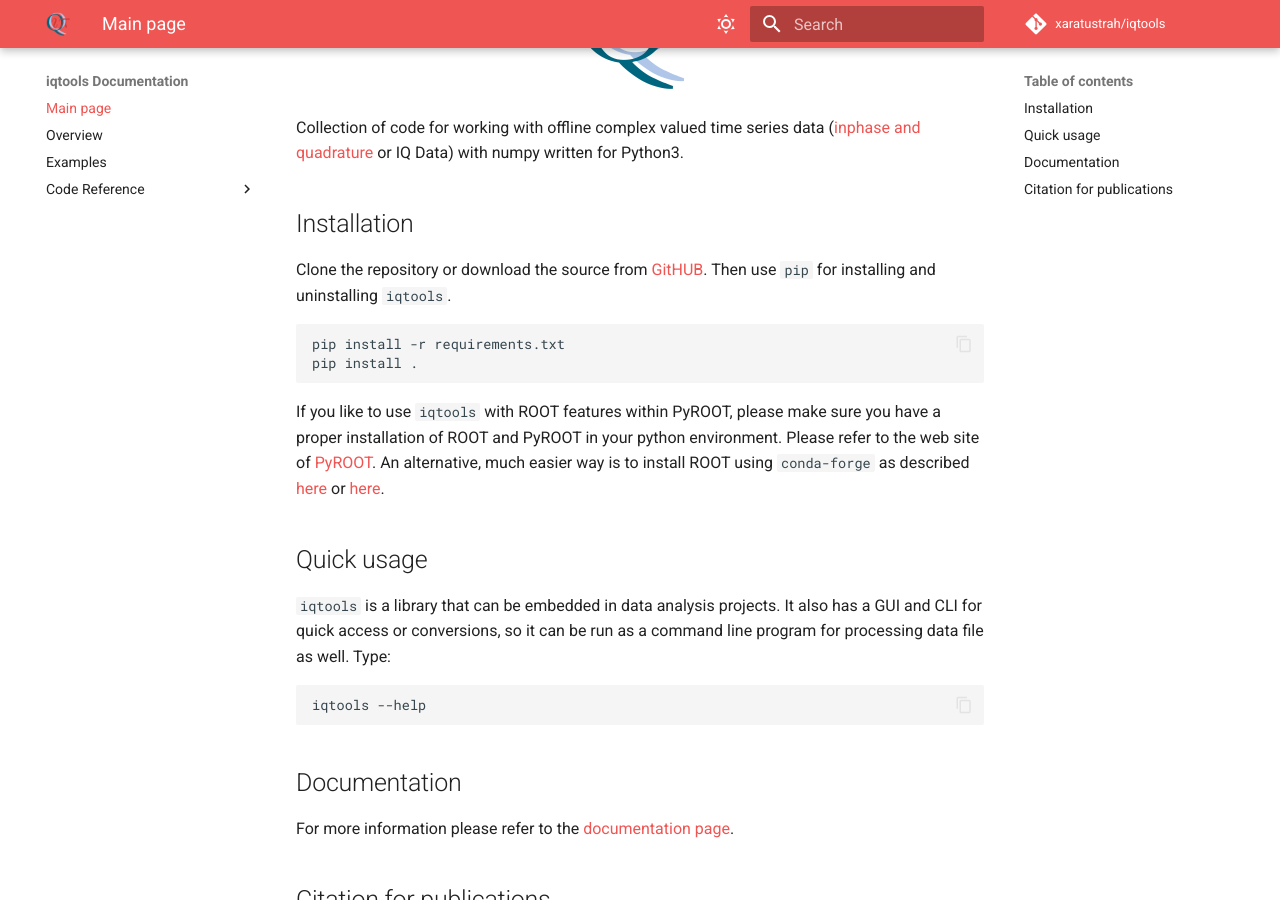
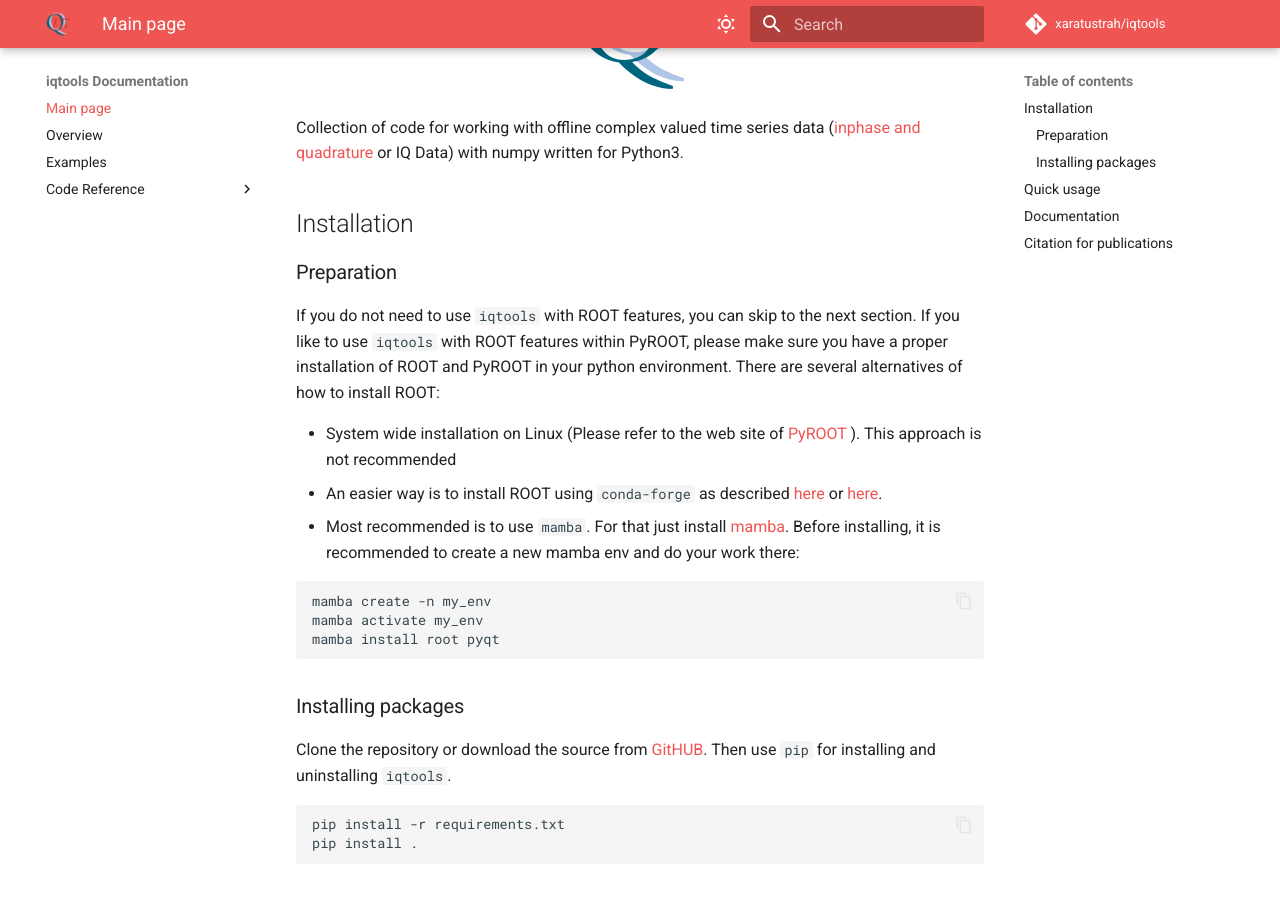
Before and after one commit to xaratustrah/iqtools, an MkDocs documentation site: the page built from docs/index.md, in a window 1280 px wide and 900 px high, scrolled down 260 px. Built offline with MkDocs 1.6.1 and Material for MkDocs 9.7.7, drawn with Linux system fonts in a browser that asks for light colours; comment, search, counter and statistics services are not loaded.

````diff
--- a/docs/index.md
+++ b/docs/index.md
@@ -9,12 +9,28 @@ Collection of code for working with offline complex valued time series data ([in
 
 
 ## Installation
+
+### Preparation
+
+If you do not need to use `iqtools` with ROOT features, you can skip to the next section. If you like to use `iqtools` with ROOT features within PyROOT, please make sure you have a proper installation of ROOT and PyROOT in your python environment. There are several alternatives of how to install ROOT:
+
+* System wide installation on Linux (Please refer to the web site of [PyROOT](https://root.cern/manual/python/) ). This approach is not recommended
+* An easier way is to install ROOT using `conda-forge` as described [here](https://anaconda.org/conda-forge/root/) or [here](https://iscinumpy.gitlab.io/post/root-conda/).
+* Most recommended is to use `mamba`. For that just install [mamba](https://mamba.readthedocs.io/en/latest/installation.html). Before installing, it is recommended to create a new mamba env and do your work there:
+
+```
+mamba create -n my_env
+mamba activate my_env
+mamba install root pyqt
+```
+
+### Installing packages
+
 Clone the repository or download the source from [GitHUB](https://github.com/xaratustrah/iqtools). Then use `pip` for installing and uninstalling `iqtools`.
 
     pip install -r requirements.txt
     pip install .
 
-If you like to use `iqtools` with ROOT features within PyROOT, please make sure you have a proper installation of ROOT and PyROOT in your python environment. Please refer to the web site of [PyROOT](https://root.cern/manual/python/). An alternative, much easier way is to install ROOT using `conda-forge` as described [here](https://anaconda.org/conda-forge/root/) or [here](https://iscinumpy.gitlab.io/post/root-conda/).
 
 ## Quick usage
 
````
Also changed, not shown: README.md (+17 -1 lines).
